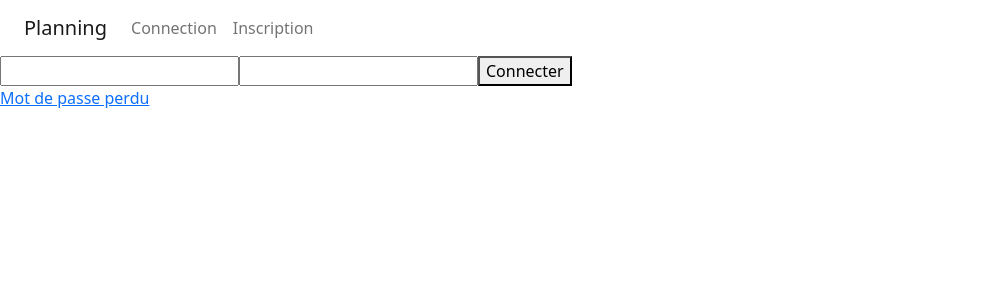
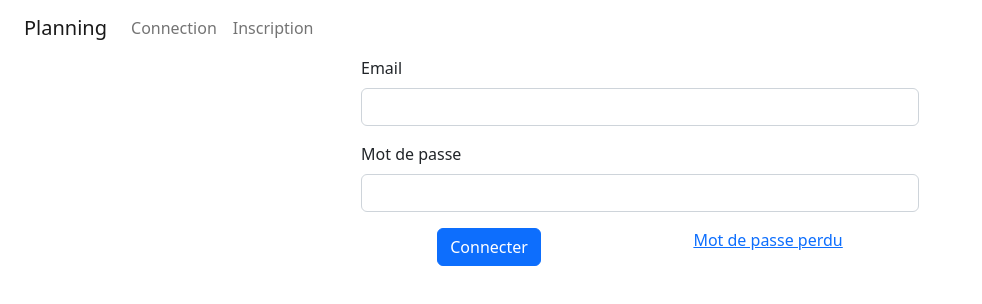
Before and after one commit to LLarbi/planning-angular, an Angular app: page /login in a window 1280 px wide. Shown: the top 304 px of the page, without its empty margins (0-982 px from the left). Built offline with nearby package versions, Linux system fonts and the light colour scheme.

Commit message:
[Component] [Template] Update Login

```diff
--- a/src/app/pages/auth/auth.component.html
+++ b/src/app/pages/auth/auth.component.html
@@ -1,9 +1,19 @@
-<main>
-  <form (ngSubmit)="onSubmit()" >
-    <input type="email" [(ngModel)]="email" name="email">
-    <input type="password" [(ngModel)]="password" name="password">
-    <button type="submit">Connecter</button>
+<main class="container">
+  <form (ngSubmit)="onSubmit()"  class="col-sm-6 col-12 m-auto">
+    <div class="mb-3">
+      <label for="email" class="form-label">Email</label>
+      <input type="email" class="form-control" id="email" [(ngModel)]="email" name="email">
+    </div>
+    <div class="mb-3">
+      <label for="password" class="form-label">Mot de passe</label>
+      <input type="password" class="form-control" id="password" [(ngModel)]="password" name="password">
+    </div>
+
+    <div class="d-flex flex-column flex-sm-row justify-content-around text-center">
+      <button type="submit" class="btn btn-primary">Connecter</button>
+    <a routerLink="/lost-password">Mot de passe perdu</a>
+    </div>
   </form>
 
-  <a routerLink="/lost-password">Mot de passe perdu</a>
+
 </main>
```
